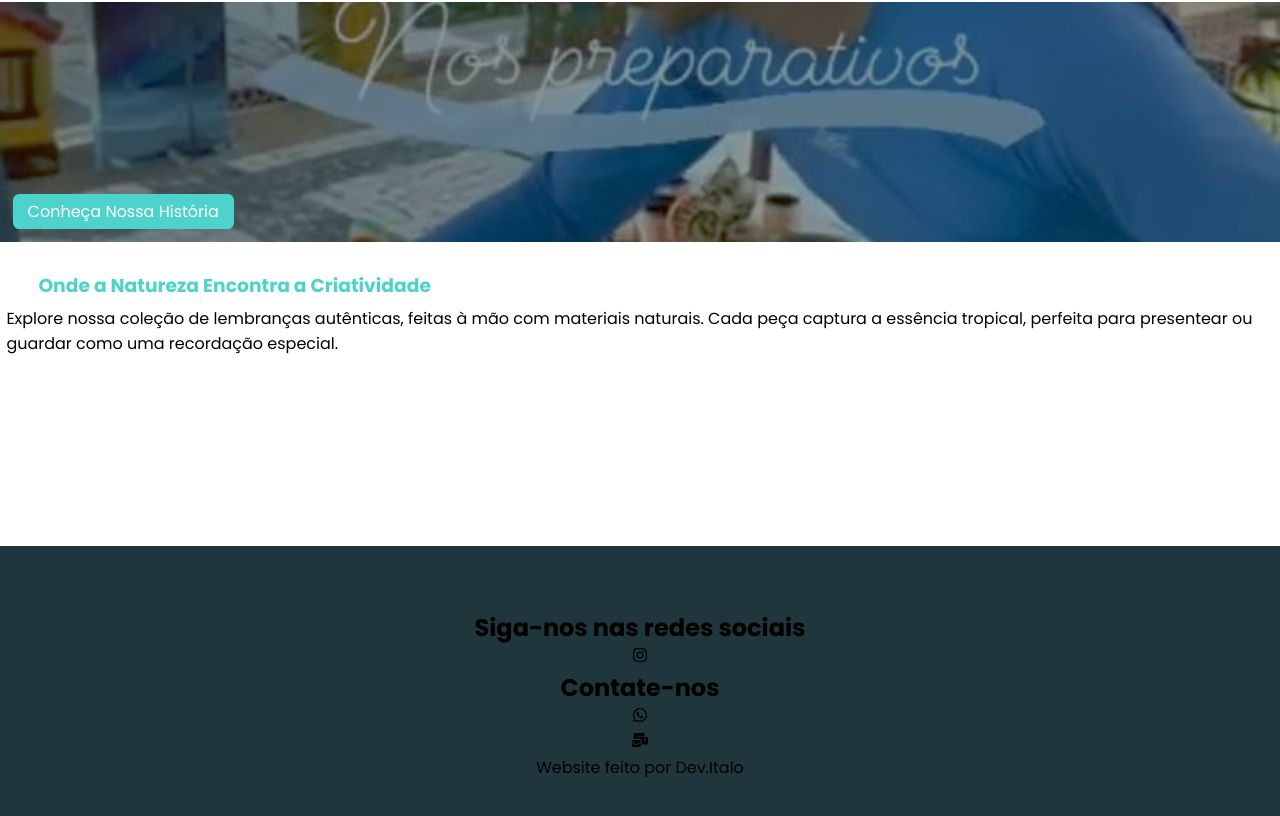
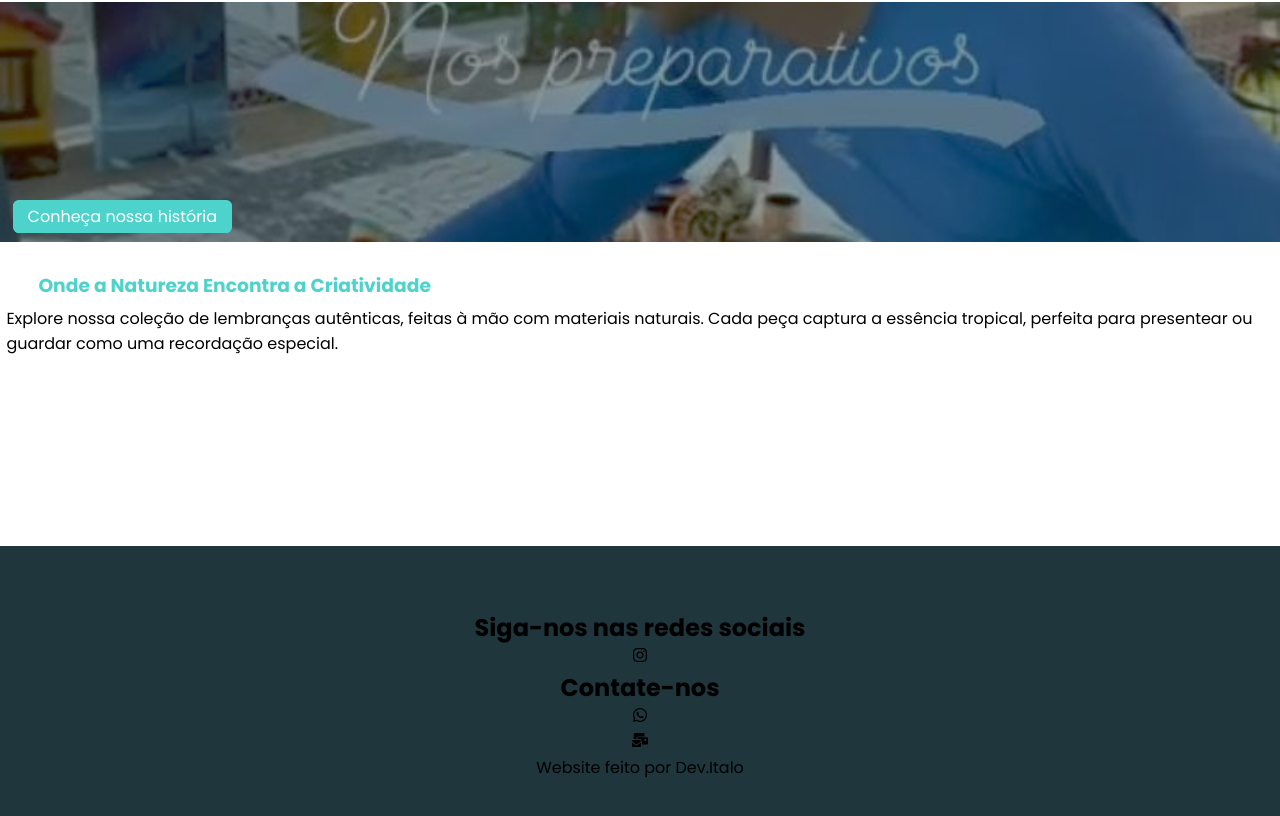
Before and after one commit to italomsilva/ArteMauricio, a Next.js app in the folder frontend/: page / in a window 1280 px wide. Shown: the part 2404-3220 px from the top of the page. Built offline with nearby package versions, Linux system fonts and the light colour scheme.

Commit message:
feat: component btn

```diff
--- a/frontend/src/app/components/MyButton.tsx
+++ b/frontend/src/app/components/MyButton.tsx
@@ -1,49 +1,15 @@
-import { CSSProperties, useState } from "react";
 
-export default function MyButton({
-  text,
-  link,
-  backgroundColor,
-  backgroundColorHover,
-  color,
-  colorHover,
-  blockSize,
-  inlineSize,
-  margin,
-  padding,
-}: Input) {
-  const [hover, setHover] = useState(false);
-
-  var styles: CSSProperties = {
-    backgroundColor: hover ? backgroundColorHover : backgroundColor,
-    color: hover ? colorHover : color,
-    blockSize: blockSize ? blockSize : "auto",
-    inlineSize: inlineSize ? inlineSize : "auto",
-    margin: margin ? margin : "auto",
-    padding: padding ? padding : "auto",
-  };
+export default function MyButton({ text, link, classNm }: Input) {
 
   return (
-    <a
-      style={styles}
-      href={link}
-      onMouseEnter={() => setHover(true)}
-      onMouseLeave={() => setHover(false)}
-    >
-      {text}
-    </a>
+    <div className={classNm}>
+      <a href={link}>{text}</a>
+    </div>
   );
 }
 
 type Input = {
   text: string;
   link: string;
-  backgroundColor: string;
-  backgroundColorHover: string;
-  color: string;
-  colorHover: string;
-  inlineSize?: string;
-  blockSize?: string;
-  margin?: string;
-  padding?: string;
+  classNm: any;
 };
--- a/frontend/src/app/main_page/about_section/AboutSection.tsx
+++ b/frontend/src/app/main_page/about_section/AboutSection.tsx
@@ -1,4 +1,5 @@
 import TitleSection from "@/app/components/TitleSection";
+import MyButton from "@/app/components/MyButton";
 import styles from "./AboutSection.module.css"
 export default function AboutSection() {
   return (
@@ -11,7 +12,7 @@ export default function AboutSection() {
        key={300}
       />
       <div className={styles.image_cont}>
-        <a href="">Conheça Nossa História</a>
+        <MyButton classNm={null} link="#" text="Conheça nossa história"></MyButton>
       </div>
       <h3>Onde a Natureza Encontra a Criatividade</h3>
       <p>Explore nossa coleção de lembranças autênticas, feitas à mão com materiais naturais. Cada peça captura a essência tropical, perfeita para presentear ou guardar como uma recordação especial.</p>
```
